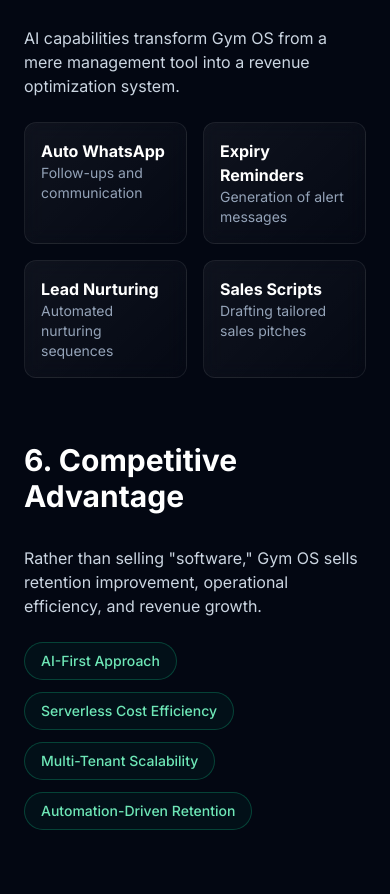
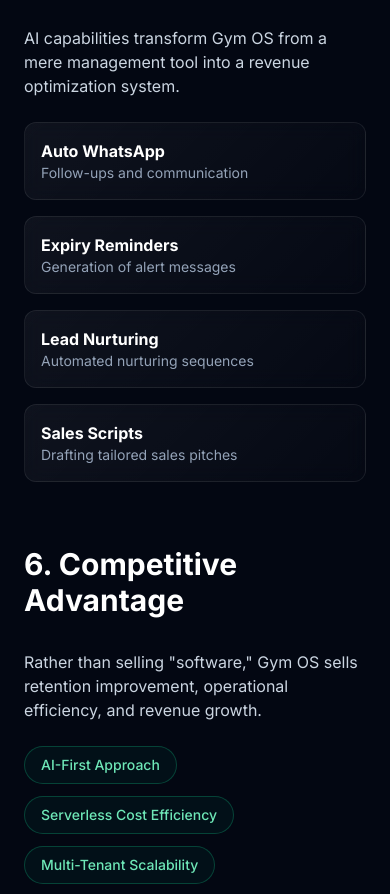
Before and after one commit to aadizzzz/Portfolio, a React (Vite) app: page /case-study/gym-os in a window 390 px wide. Shown: the part 4520-5414 px from the top of the page. Built offline with nearby package versions, Linux system fonts and the light colour scheme.

Commit message:
style: Improve mobile responsiveness for Gym OS case study

```diff
--- a/components/GymOSCaseStudy.tsx
+++ b/components/GymOSCaseStudy.tsx
@@ -142,7 +142,7 @@
                             <p className="mb-6">
                                 Gym OS is a cloud-based, multi-tenant Gym Management System built using a serverless architecture. It functions as the operational backbone of a gym by providing:
                             </p>
-                            <div className="grid grid-cols-1 md:grid-cols-2 gap-4">
+                            <div className="grid grid-cols-1 sm:grid-cols-2 gap-4">
                                 <SolutionCard title="Lifecycle Management" desc="Full tracking of members." icon={Users} />
                                 <SolutionCard title="Attendance Automation" desc="QR-based check-ins and logs." icon={CalendarCheck} />
                                 <SolutionCard title="Payment Tracking" desc="Digital logging and revenue dashboard." icon={CreditCard} />
@@ -157,7 +157,7 @@
                             <div className="space-y-8">
                                 <div>
                                     <h3 className="text-xl font-bold text-white mb-4">4.1 Technology Stack</h3>
-                                    <div className="grid md:grid-cols-2 gap-6">
+                                    <div className="grid grid-cols-1 md:grid-cols-2 gap-6">
                                         <div className="glass-card p-5 rounded-xl border-white/5">
                                             <h4 className="text-emerald-400 font-semibold flex items-center gap-2 mb-3"><Layout className="w-4 h-4" /> Frontend</h4>
                                             <ul className="space-y-2 text-sm text-slate-400">
@@ -199,7 +199,7 @@
                             <p className="mb-6">
                                 AI capabilities transform Gym OS from a mere management tool into a revenue optimization system.
                             </p>
-                            <div className="grid grid-cols-2 gap-4">
+                            <div className="grid grid-cols-1 sm:grid-cols-2 gap-4">
                                 <div className="glass-card p-4 rounded-xl">
                                     <h5 className="font-bold text-white">Auto WhatsApp</h5>
                                     <p className="text-sm text-slate-400">Follow-ups and communication</p>
```
